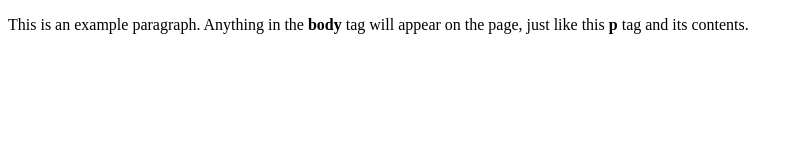
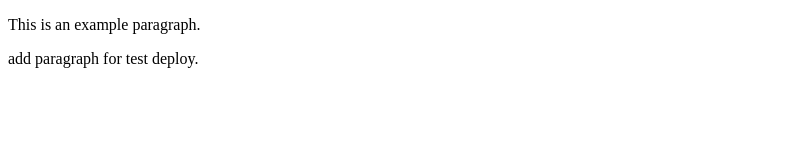
Before and after one commit to inclemenstv/PipelineWithDocker, a plain HTML site: page index.html in a window 1280 px wide. Shown: the whole page, without its empty margins (0-800 px from the left). Drawn offline with Linux system fonts and the light colour scheme.

Commit message:
add paragraph

```diff
--- a/index.html
+++ b/index.html
@@ -4,6 +4,7 @@
     <title>This is the title of the webpage!</title>
   </head>
   <body>
-    <p>This is an example paragraph. Anything in the <strong>body</strong> tag will appear on the page, just like this <strong>p</strong> tag and its contents.</p>
+    <p>This is an example paragraph.</p>
+     <p>add paragraph for test deploy.</p>
   </body>
 </html>
```
